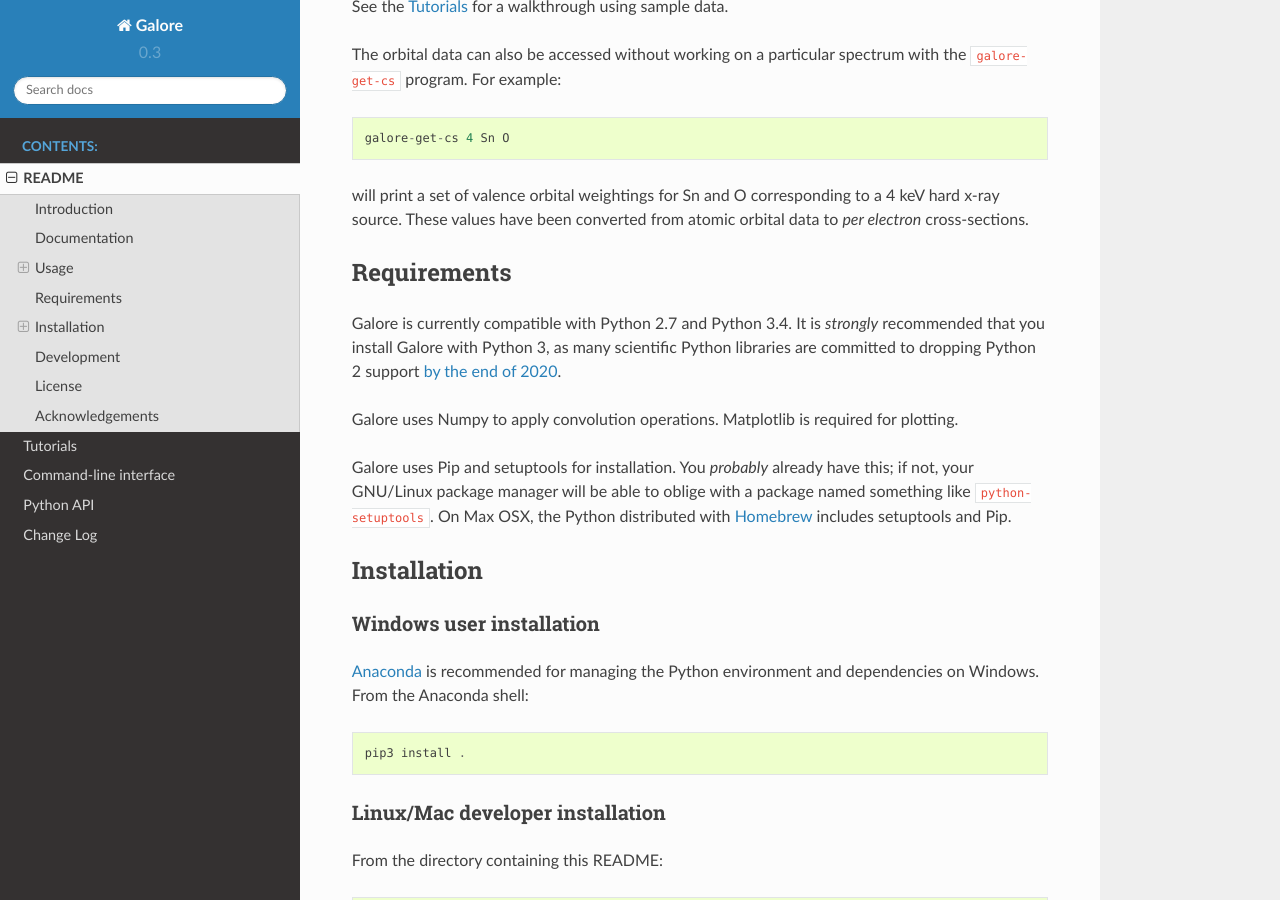
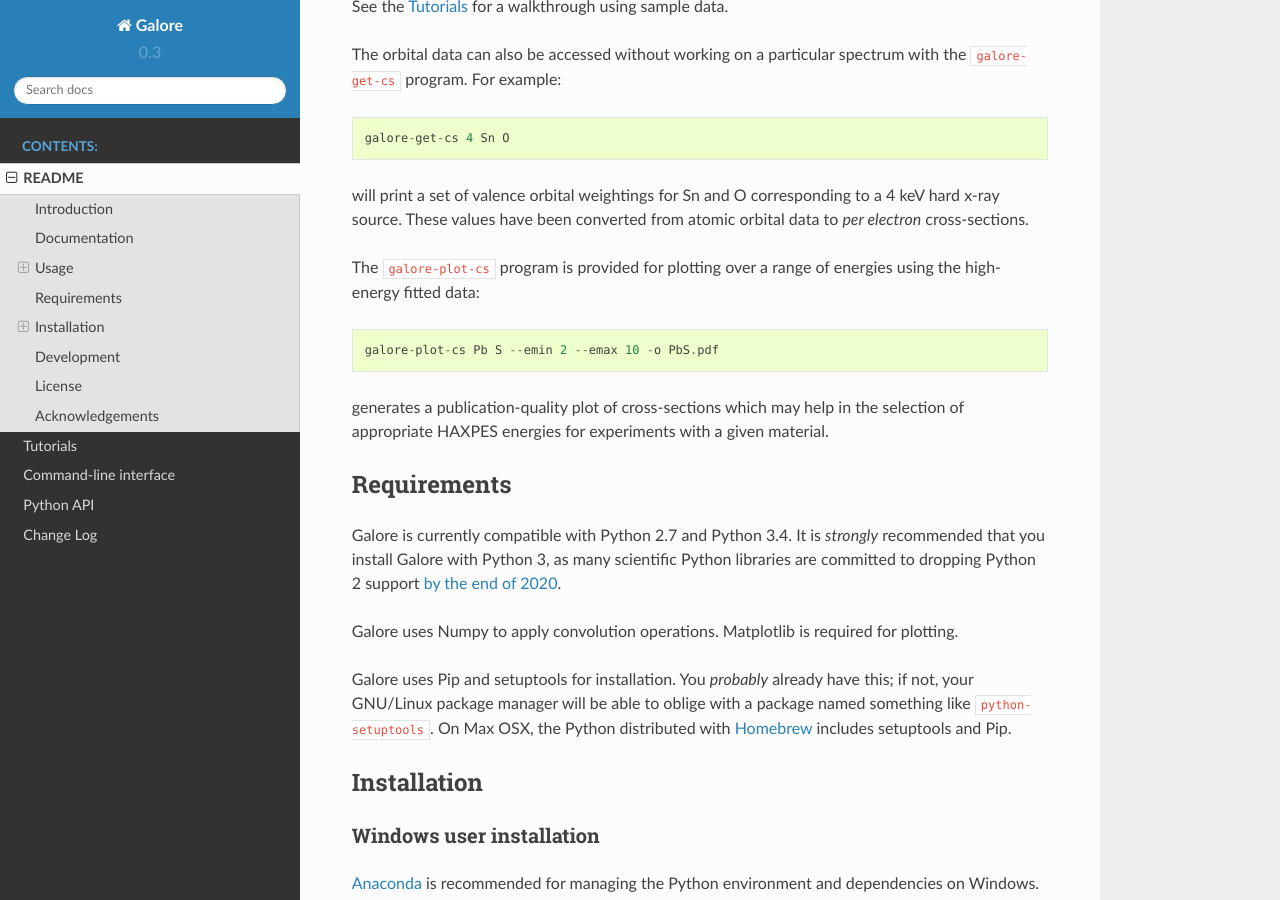
Before and after one commit to SMTG-Bham/galore, a Sphinx documentation site: the page built from docs/source/readme.rst, in a window 1280 px wide and 900 px high, scrolled down 1758 px. Built offline with Sphinx 7.4.7 and the Read the Docs theme 2.0.0, drawn with Linux system fonts in a browser that asks for light colours; pages that are not in the unit, such as notebooks, are missing from menus.

Commit message:
ENH: Added a cross-section plotting program

```diff
--- a/CHANGELOG.rst
+++ b/CHANGELOG.rst
@@ -8,6 +8,7 @@ Versioning <http://semver.org/>`__. The changelog format is inspired by
 `Unreleased <https://github.com/smtg-ucl/galore/compare/0.3.0...HEAD>`__
 -------------------------------------------------------------------------
 - Import (P)DOS from ``.gpw`` files generated with GPAW. This requires GPAW to be available.
+- galore-plot-sc tool for convenient plotting of cross-section data
 
 `[0.3.0] <https://github.com/smtg-ucl/galore/compare/0.2.0...0.3.0>`__ - 2018-02-19
 -----------------------------------------------------------------------------------
--- a/README.rst
+++ b/README.rst
@@ -92,6 +92,15 @@ corresponding to a 4 keV hard x-ray source.
 These values have been converted from atomic orbital data
 to *per electron* cross-sections.
 
+The ``galore-plot-cs`` program is provided for plotting over a range
+of energies using the high-energy fitted data::
+
+  galore-plot-cs Pb S --emin 2 --emax 10 -o PbS.pdf
+
+generates a publication-quality plot of cross-sections which may help
+in the selection of appropriate HAXPES energies for experiments with
+a given material.
+
 Requirements
 ------------
 
--- a/docs/source/galore.cli.rst
+++ b/docs/source/galore.cli.rst
@@ -13,6 +13,7 @@ Submodules
 
    galore.cli.galore
    galore.cli.galore_get_cs
+   galore.cli.galore_plot_cs
 
 Module contents
 ---------------
```
Also changed, not shown: docs/source/cli.rst (+9 -0 lines).
